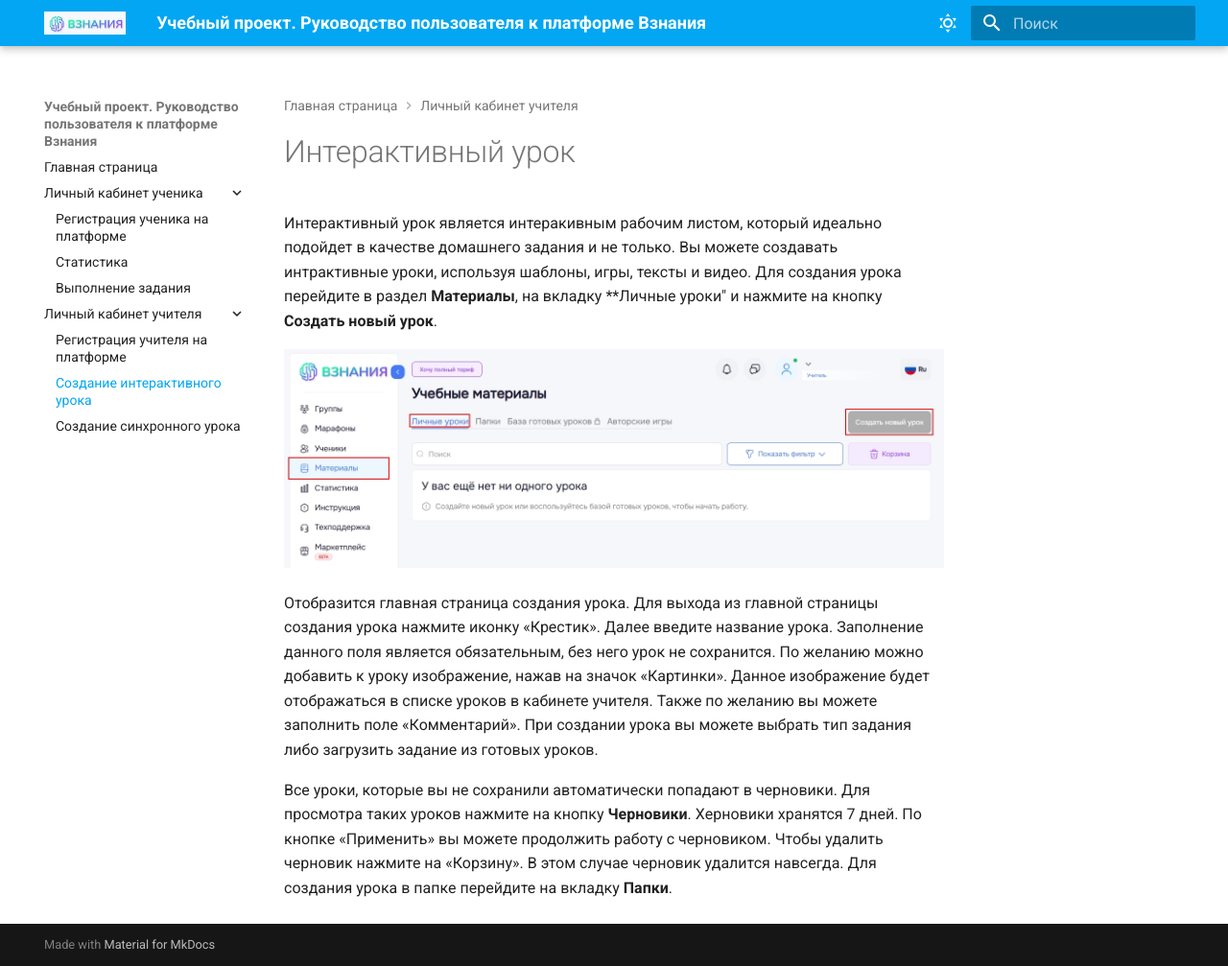
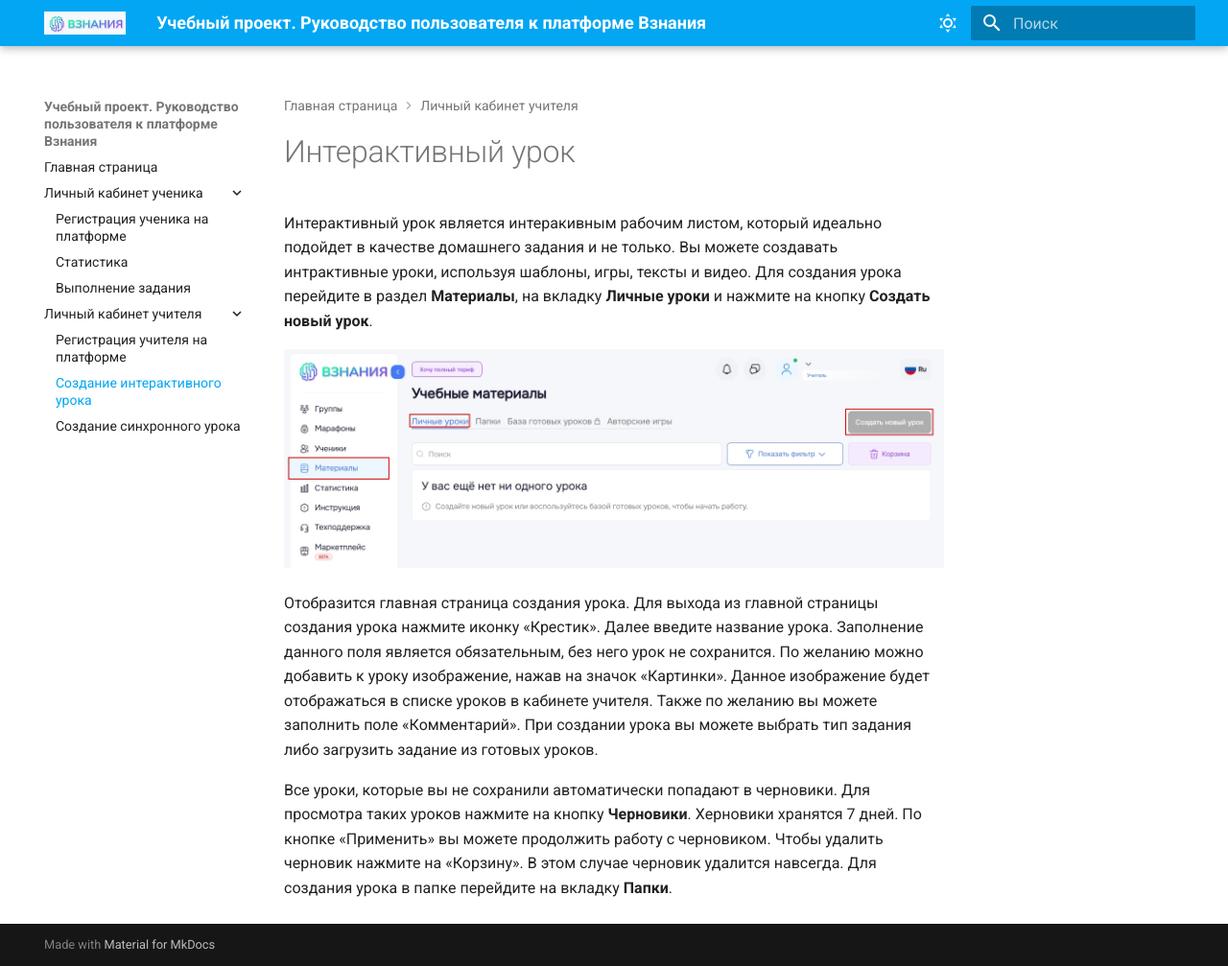
Before and after one commit to Shvarikova-Elena/-docs-as-code, an MkDocs documentation site: the page built from docs/teacher_lk/interactive.md, in a window 1280 px wide and 1007 px high. Shown: the whole window at 96% size. Built offline with MkDocs 1.6.1 and Material for MkDocs 9.7.7, drawn with Linux system fonts in a browser that asks for light colours.

Commit message:
исправлены грамматические ошибки

```diff
--- a/docs/teacher_lk/interactive.md
+++ b/docs/teacher_lk/interactive.md
@@ -2,7 +2,7 @@
 
 Интерактивный урок является интеракивным рабочим листом, который идеально подойдет в качестве домашнего задания и не только.
 Вы можете создавать интрактивные уроки, используя шаблоны, игры, тексты и видео.
-Для создания урока перейдите в раздел **Материалы**, на вкладку **Личные уроки" и нажмите на кнопку **Создать новый урок**.
+Для создания урока перейдите в раздел **Материалы**, на вкладку **Личные уроки** и нажмите на кнопку **Создать новый урок**.
 
 ![Статистика выполненных заданий](../images/8.jpg)
 
```
